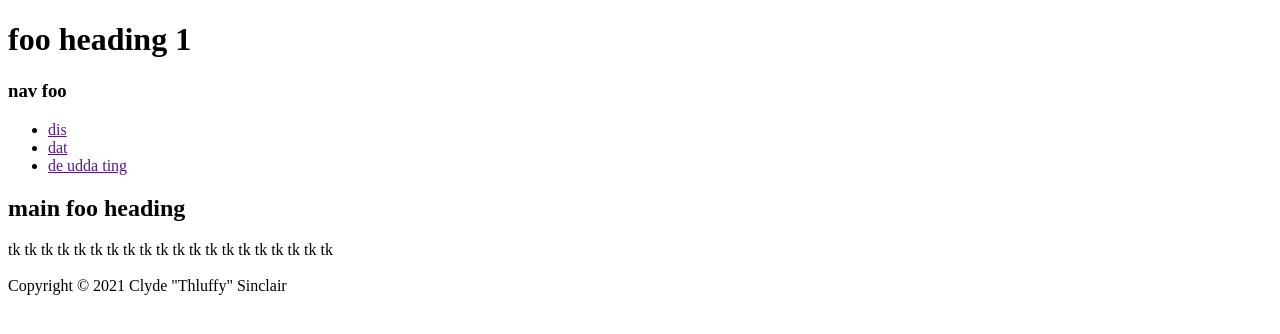
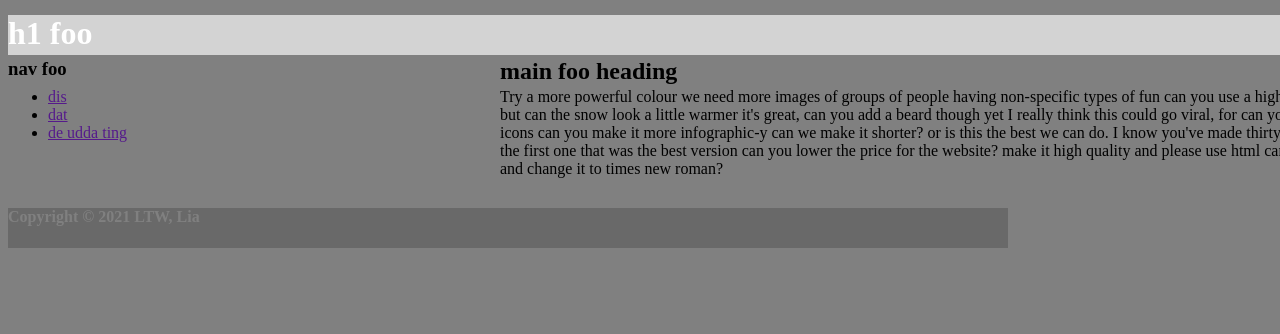
Before and after one commit to LucasTom-Wong/WhoKnowsWhy, a plain HTML site: page 18_css/1_internal/index.html in a window 1280 px wide. Drawn offline with Linux system fonts and the light colour scheme.

Commit message:
Added internal

```diff
--- a/18_css/1_internal/index.html
+++ b/18_css/1_internal/index.html
@@ -13,14 +13,60 @@
       Adds style element
       Requires selector so it is clear what element is being stylized
     -->
-
   <head>
     <meta charset="utf-8"/>
     <title>foo title</title>
+
+<style>
+	body  {
+	background-color: gray;
+	}
+      h1 {
+	position: fixed;
+	top: 0;
+  	height: 40px;
+	width: 1500px;
+  	margin-top: 15px;
+        color: white;
+        background-color: lightgray;
+      }
+      h3 {
+	position: fixed;
+  	margin-top: 50px;
+	color: black;
+	}
+      ul {
+	position: fixed;
+  	margin-top: 80px;
+	list-style: none
+	color: white;
+      }
+      h2 {
+	position: fixed;
+	left: 500px;
+  	margin-top: 50px;
+	color: black;
+	}
+      p {
+	position: fixed;
+	left: 500px;
+	width: 1000px;
+  	margin-top: 80px;
+        color: black;
+      }
+      h4 {
+	position: fixed;
+	width: 1000px;
+	height: 40px;
+	margin-top: 200px;
+	color: gray;
+	background-color: dimgray;
+	}
+    </style>
   </head>
 
   <body>
-    <h1>foo heading 1</h1>
+    <h1>h1 foo</h1>
     <h3>nav foo</h3>
     <ul>
       <li><a href="">dis</a></li>
@@ -28,13 +74,11 @@
       <li><a href="">de udda ting</a></li>
     </ul>
     <h2>main foo heading</h2>
-    <p>tk tk tk tk tk tk tk tk tk tk tk tk tk tk tk tk tk tk tk tk
+    <p>Try a more powerful colour we need more images of groups of people having non-specific types of fun can you use a high definition screenshot. I like it, but can the snow look a little warmer it's great, can you add a beard though yet I really think this could go viral, for can you punch up the fun level on these icons can you make it more infographic-y can we make it shorter? or is this the best we can do. I know you've made thirty iterations but can we go back to the first one that was the best version can you lower the price for the website? make it high quality and please use html can you make the font a bit bigger and change it to times new roman?<p/>
 
-      <br>
-      <br>
-
-      Copyright &copy; 2021 Clyde "Thluffy" Sinclair
-
+    <h4>
+      Copyright &copy; 2021 LTW, Lia
+    </h4>
   </body>
 
 </html>
```
